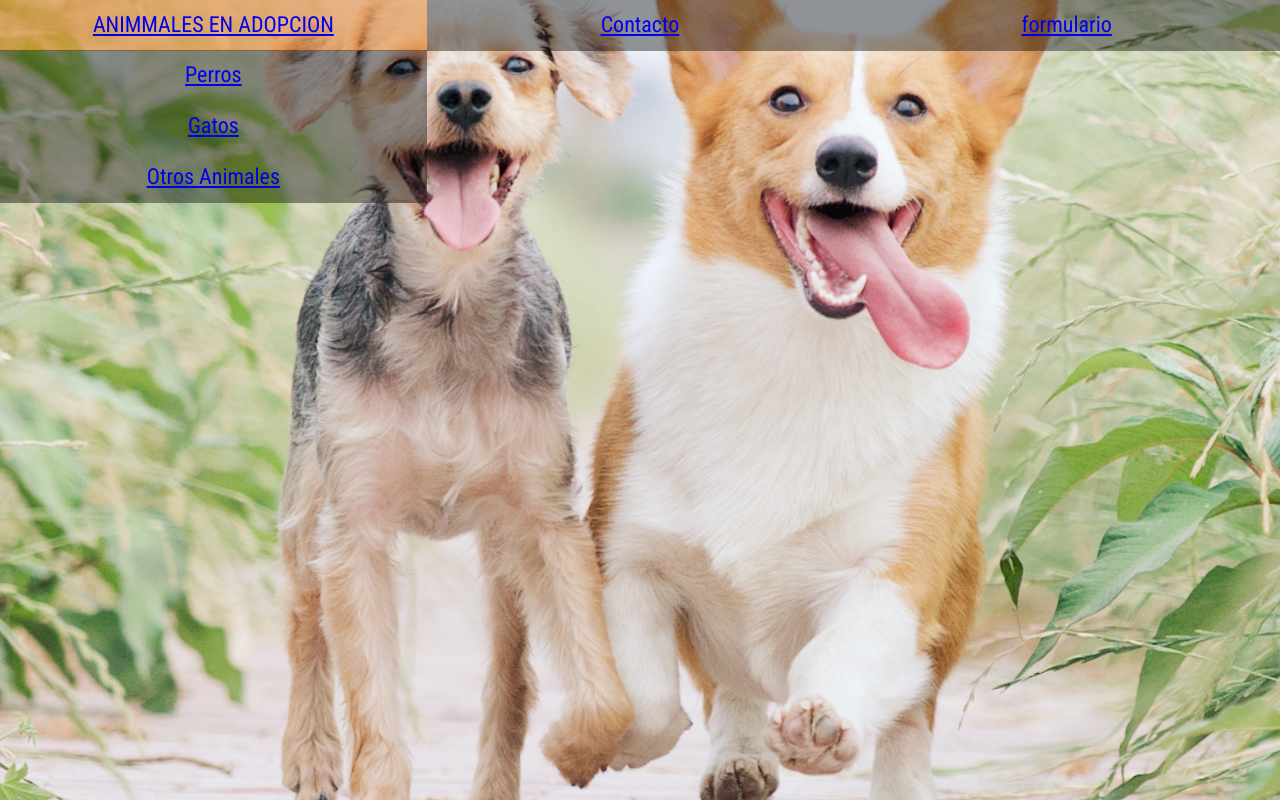
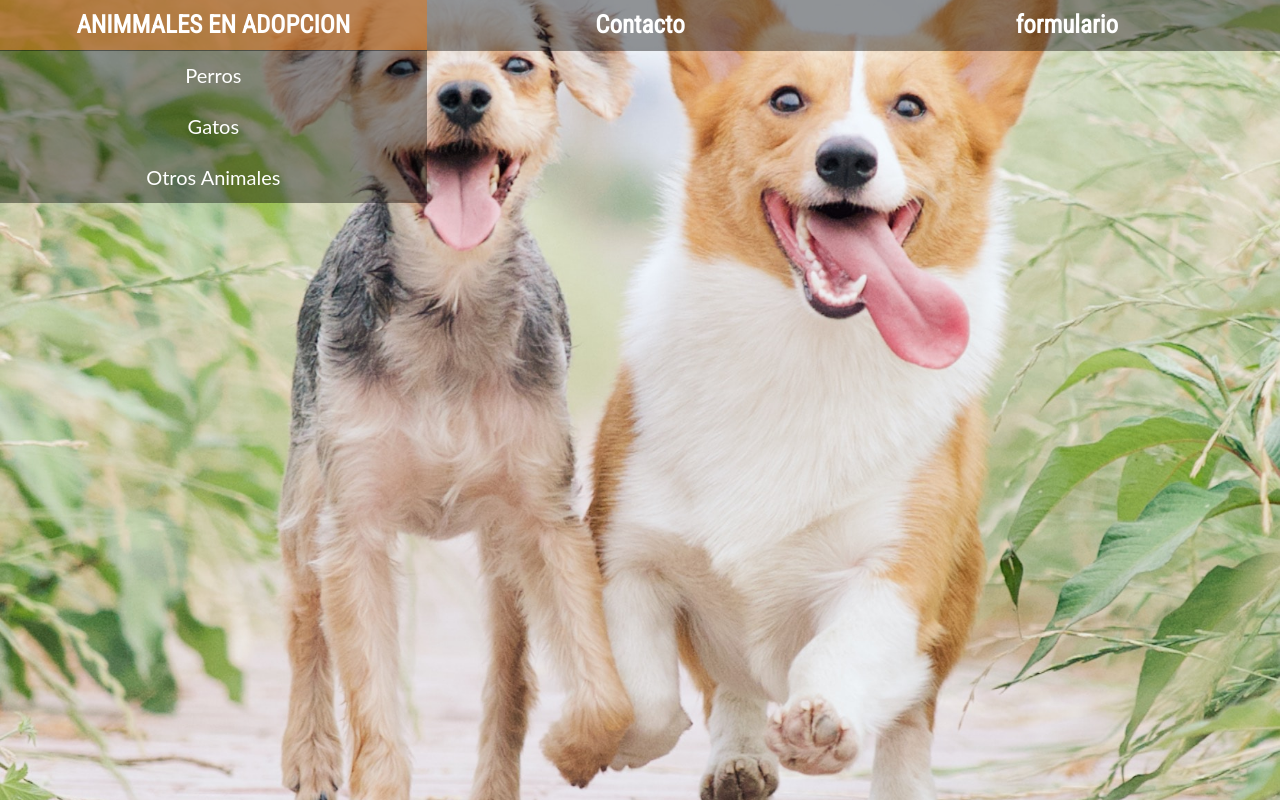
Before and after one commit to LuciaYuhasz/LuciaYuhasz.github.io, a plain HTML site: page index.html in a window 1280 px wide. Drawn offline with Linux system fonts and the light colour scheme.

Commit message:
cambioestilo

```diff
--- a/style.css
+++ b/style.css
@@ -30,6 +30,21 @@ ul {
     list-style: none;
 }
 
+ul li ul li a {
+    font-family: 'Lato', sans-serif;
+    font-weight: normal;
+    font-size: 20px;
+}
+
+ul li a {
+    font-family: 'Roboto Condensed', sans-serif;
+    font-weight: bolder;
+    font-size: 25px;
+    display: block;
+    color: white;
+    text-decoration: none;
+}
+
 ul li {
     width: 100%;
     height: 51px;
@@ -38,10 +53,10 @@ ul li {
     font-size: 22px;
     display: block;
     background-color: rgb(0, 0, 0, 0.4);
-    color: white;
+
 }
 
-ul li:hover {
+ul li a:hover {
     background-color: rgba(230, 120, 23, 0.5);
 }
 
```
